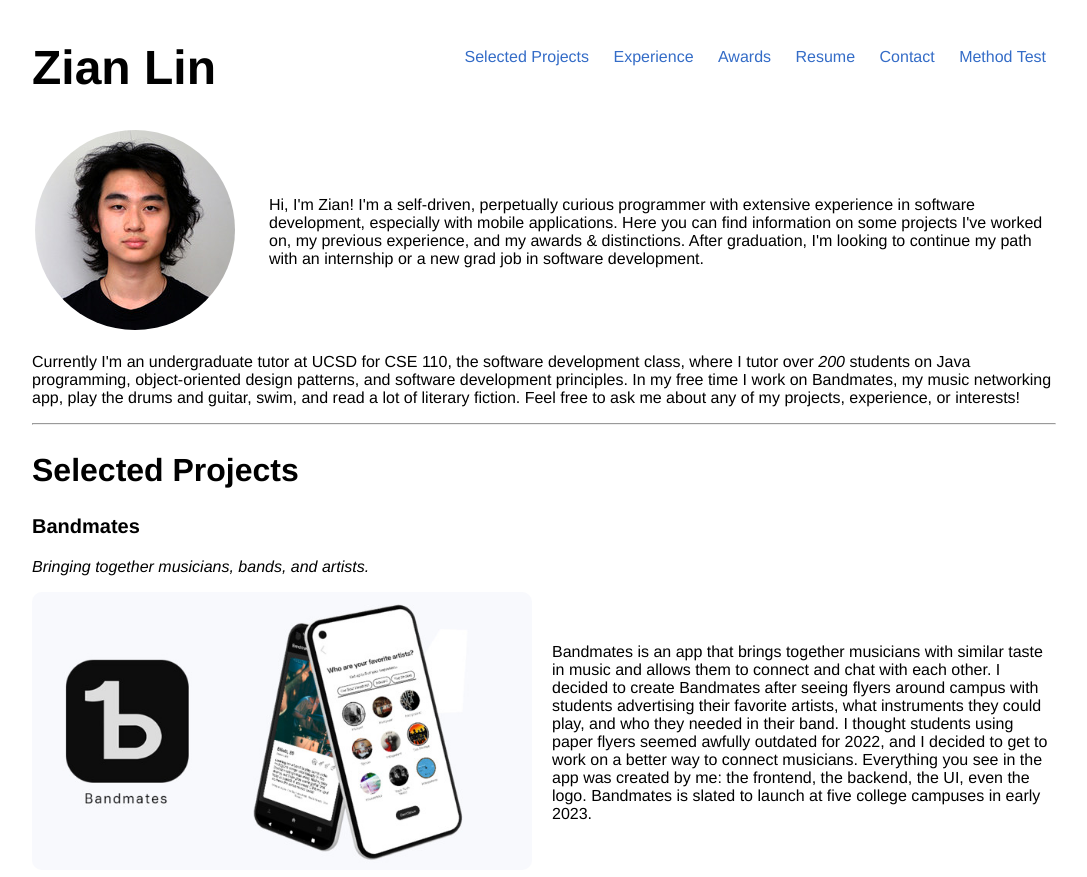
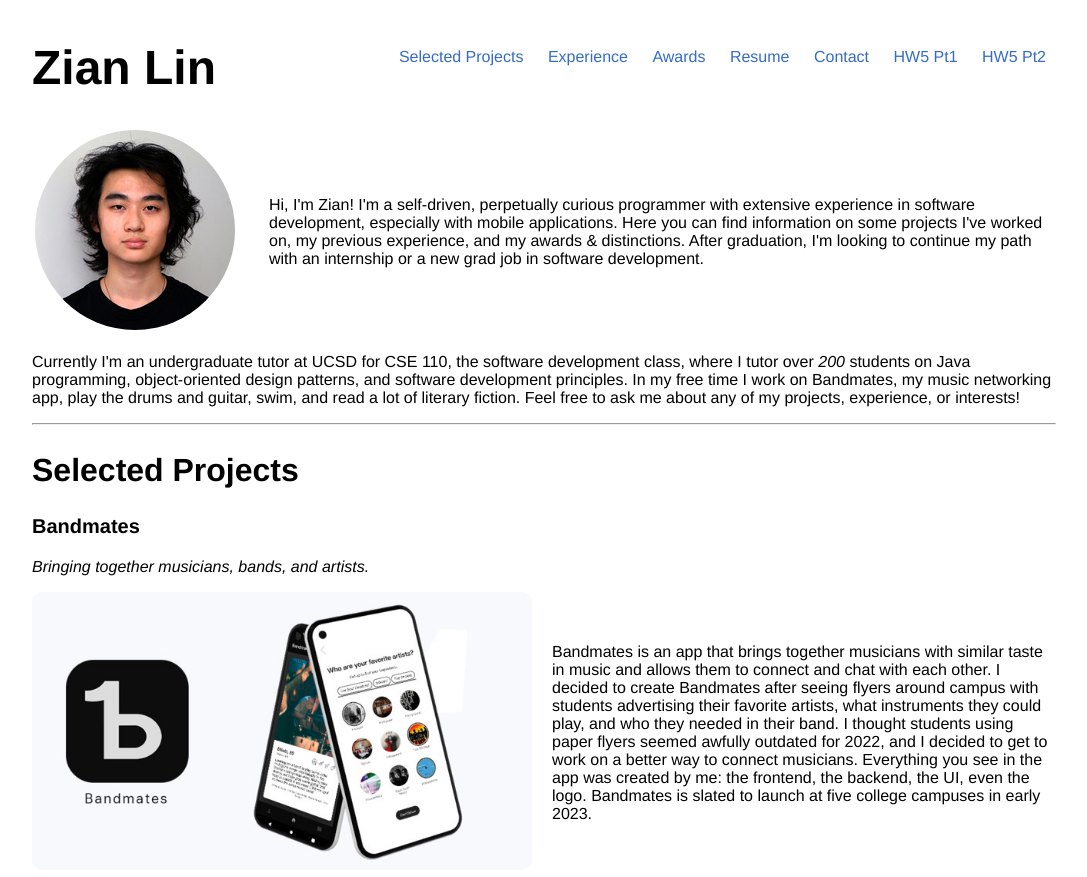
Before and after one commit to zianlin/cse134-hw5, a plain HTML site: page index.html in a window 1280 px wide. Shown: the top 877 px of the page, without its empty margins (96-1183 px from the left). Drawn offline with Linux system fonts and the light colour scheme.

Commit message:
Add files via upload

```diff
--- a/index.html
+++ b/index.html
@@ -26,7 +26,9 @@
             <a href="index.html#awards">Awards</a>
             <a href="index.html#resume">Resume</a>
             <a href="index.html#contact">Contact</a>
-            <a href="methodtest.html">Method Test</a>
+
+            <a href="methodtest.html">HW5 Pt1</a>
+            <a href="webcomponent.html">HW5 Pt2</a>
         </nav>
 
         <div class="hamburger-menu">
@@ -38,7 +40,9 @@
                 <a href="index.html#awards" class="redirect" onclick="toggleMenu()">Awards</a>
                 <a href="index.html#resume" class="redirect" onclick="toggleMenu()">Resume</a>
                 <a href="index.html#contact" class="redirect" onclick="toggleMenu()">Contact</a>
-                <a href="methodtest.html" class="redirect" onclick="toggleMenu()">Method Test</a>
+
+                <a href="methodtest.html" class="redirect" onclick="toggleMenu()">HW5 Pt1</a>
+                <a href="webcomponent.html" class="redirect" onclick="toggleMenu()">HW5 Pt2</a>
             </div>
             <a href="javascript:void(0);" class="icon" onclick="toggleMenu()">≡</a>
         </div>
```
